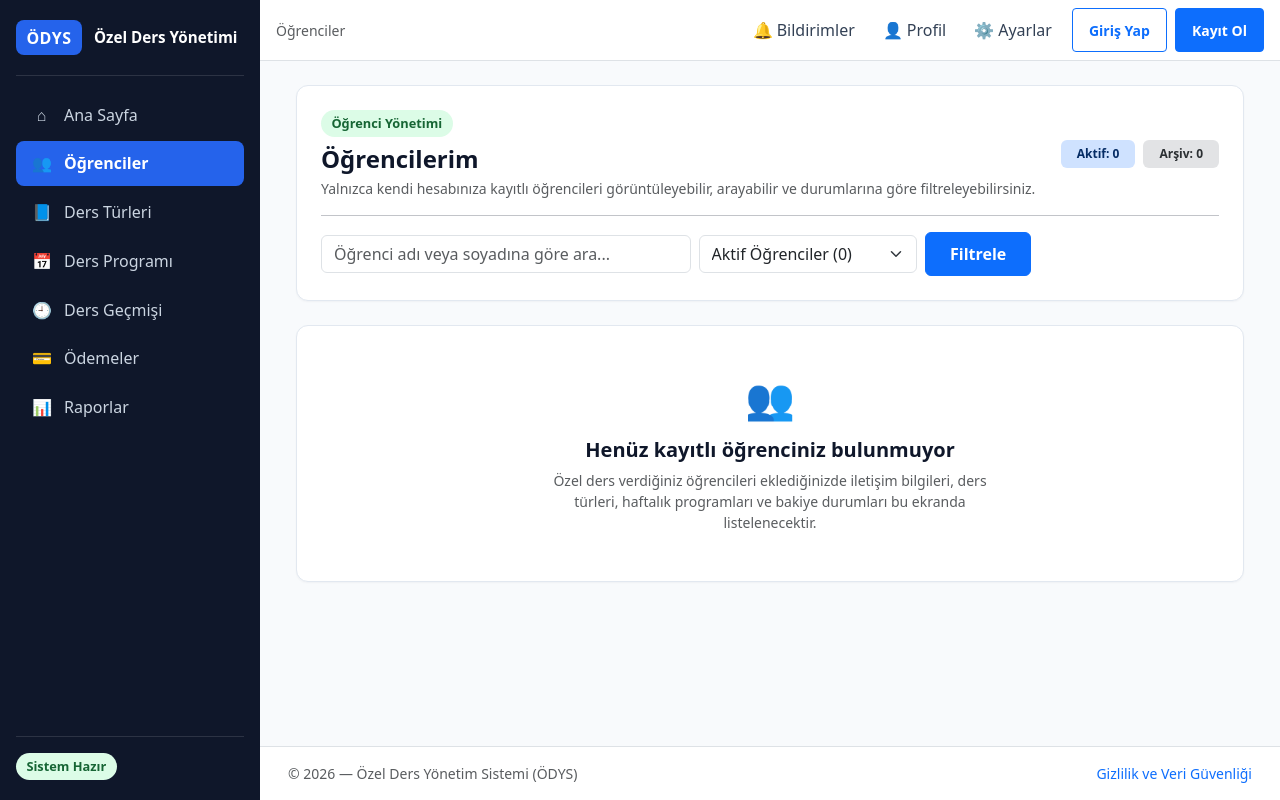
After one commit to ArdaKeskekoglu/Ozel_Ders_Yonetim_Sistemi_-ODYS-, an ASP.NET Core app: template src/OzelDers.Web/Views/Students/Index.cshtml in a window 1280 px wide. The commit adds this page. Run offline with ASP.NET Core 8, Linux system fonts and the light colour scheme; the template is opened without the code that fills it, so the values that code supplies are empty; style sheets or scripts are compiled from the project's sources.

Commit message:
feat(phase-11): implement teacher-isolated student list, search, status filter and empty states

```diff
--- a/src/OzelDers.Web/Program.cs
+++ b/src/OzelDers.Web/Program.cs
@@ -48,6 +48,7 @@ builder.Services.AddScoped<ISystemInfoService, SystemInfoService>();
 builder.Services.AddScoped<INavigationService, NavigationService>();
 builder.Services.AddScoped<ITeacherAccountService, TeacherAccountService>();
 builder.Services.AddScoped<ICurrentTeacherService, CurrentTeacherService>();
+builder.Services.AddScoped<IStudentService, StudentService>();
 
 var app = builder.Build();
 
--- /dev/null
+++ b/src/OzelDers.Web/Views/Students/Index.cshtml
@@ -0,0 +1,141 @@
+@model StudentListFilterViewModel
+@{
+    ViewData["Title"] = "Öğrenciler";
+}
+
+<section class="odys-card p-4 mb-4">
+    <div class="d-flex flex-column flex-md-row justify-content-between align-items-start align-items-md-center gap-3">
+        <div>
+            <span class="odys-status-pill odys-status-active mb-2">Öğrenci Yönetimi</span>
+            <h1 class="h4 fw-bold mb-1">Öğrencilerim</h1>
+            <p class="small text-muted mb-0">
+                Yalnızca kendi hesabınıza kayıtlı öğrencileri görüntüleyebilir, arayabilir ve durumlarına göre filtreleyebilirsiniz.
+            </p>
+        </div>
+        <div class="d-flex align-items-center gap-2">
+            <span class="badge bg-primary-subtle text-primary-emphasis px-3 py-2">
+                Aktif: @Model.ActiveCount
+            </span>
+            <span class="badge bg-secondary-subtle text-secondary-emphasis px-3 py-2">
+                Arşiv: @Model.ArchivedCount
+            </span>
+        </div>
+    </div>
+
+    <hr class="my-3" />
+
+    <!-- Arama ve Durum Filtresi -->
+    <form asp-controller="Students" asp-action="Index" method="get" class="row g-2 align-items-center">
+        <div class="col-12 col-md-6 col-lg-5">
+            <label for="searchTerm" class="visually-hidden">Öğrenci Ara</label>
+            <input type="search"
+                   id="searchTerm"
+                   name="searchTerm"
+                   value="@Model.SearchTerm"
+                   class="form-control"
+                   placeholder="Öğrenci adı veya soyadına göre ara..." />
+        </div>
+
+        <div class="col-12 col-sm-6 col-md-3 col-lg-3">
+            <label for="status" class="visually-hidden">Durum Filtresi</label>
+            <select id="status" name="status" class="form-select">
+                <option value="@StudentStatusFilter.Active" selected="@(Model.Status == StudentStatusFilter.Active)">
+                    Aktif Öğrenciler (@Model.ActiveCount)
+                </option>
+                <option value="@StudentStatusFilter.Archived" selected="@(Model.Status == StudentStatusFilter.Archived)">
+                    Arşivlenenler (@Model.ArchivedCount)
+                </option>
+                <option value="@StudentStatusFilter.All" selected="@(Model.Status == StudentStatusFilter.All)">
+                    Tümü (@Model.TotalCount)
+                </option>
+            </select>
+        </div>
+
+        <div class="col-12 col-sm-6 col-md-3 col-lg-4 d-flex gap-2">
+            <button type="submit" class="btn btn-primary odys-touch-target px-4 fw-semibold">
+                Filtrele
+            </button>
+            @if (!string.IsNullOrWhiteSpace(Model.SearchTerm) || Model.Status != StudentStatusFilter.Active)
+            {
+                <a class="btn btn-outline-secondary odys-touch-target px-3"
+                   asp-controller="Students"
+                   asp-action="Index">
+                    Sıfırla
+                </a>
+            }
+        </div>
+    </form>
+</section>
+
+@if (!Model.HasAnyStudents)
+{
+    <!-- Boş Durum (Empty State): Henüz hiç öğrenci eklenmemiş -->
+    <section class="odys-card p-5 text-center" aria-label="Boş Öğrenci Listesi">
+        <div class="display-6 mb-3" aria-hidden="true">👥</div>
+        <h2 class="h5 fw-bold mb-2">Henüz kayıtlı öğrenciniz bulunmuyor</h2>
+        <p class="text-muted small mx-auto mb-0" style="max-width: 480px;">
+            Özel ders verdiğiniz öğrencileri eklediğinizde iletişim bilgileri, ders türleri, haftalık programları ve bakiye durumları bu ekranda listelenecektir.
+        </p>
+    </section>
+}
+else if (!Model.HasFilteredResults)
+{
+    <!-- Filtre / Arama Sonucu Boş Durum -->
+    <section class="odys-card p-5 text-center" aria-label="Filtre Sonucu Bulunamadı">
+        <h2 class="h5 fw-bold mb-2">Arama veya filtre kriterlerine uygun öğrenci bulunamadı</h2>
+        <p class="text-muted small mb-3">
+            Farklı bir isimle arama yapabilir veya durum filtresini değiştirebilirsiniz.
+        </p>
+        <a class="btn btn-outline-primary odys-touch-target px-4 fw-semibold"
+           asp-controller="Students"
+           asp-action="Index">
+            Tüm Aktif Öğrencileri Göster
+        </a>
+    </section>
+}
+else
+{
+    <!-- Öğrenci Listesi Tablosu -->
+    <section class="odys-card overflow-hidden" aria-label="Öğrenci Listesi">
+        <div class="table-responsive">
+            <table class="table table-hover align-middle mb-0">
+                <thead class="table-light">
+                    <tr>
+                        <th scope="col" class="ps-4">Ad Soyad</th>
+                        <th scope="col">Telefon</th>
+                        <th scope="col">E-posta</th>
+                        <th scope="col">Durum</th>
+                        <th scope="col" class="pe-4">Not Özeti</th>
+                    </tr>
+                </thead>
+                <tbody>
+                    @foreach (var student in Model.Students)
+                    {
+                        <tr>
+                            <td class="ps-4 fw-semibold">@student.FullName</td>
+                            <td>@(string.IsNullOrWhiteSpace(student.PhoneNumber) ? "—" : student.PhoneNumber)</td>
+                            <td>@(string.IsNullOrWhiteSpace(student.Email) ? "—" : student.Email)</td>
+                            <td>
+                                @if (student.IsArchived)
+                                {
+                                    <span class="badge bg-secondary-subtle text-secondary-emphasis rounded-pill px-3 py-1">
+                                        Arşivlendi
+                                    </span>
+                                }
+                                else
+                                {
+                                    <span class="odys-status-pill odys-status-active">
+                                        Aktif
+                                    </span>
+                                }
+                            </td>
+                            <td class="pe-4 text-muted small">
+                                @(string.IsNullOrWhiteSpace(student.Notes) ? "—" : student.Notes)
+                            </td>
+                        </tr>
+                    }
+                </tbody>
+            </table>
+        </div>
+    </section>
+}
--- a/src/OzelDers.Web/Views/_ViewImports.cshtml
+++ b/src/OzelDers.Web/Views/_ViewImports.cshtml
@@ -3,5 +3,6 @@
 @using OzelDers.Web.ViewModels.Home
 @using OzelDers.Web.ViewModels.Navigation
 @using OzelDers.Web.ViewModels.Account
+@using OzelDers.Web.ViewModels.Students
 @using OzelDers.Web.Services.Abstractions
 @addTagHelper *, Microsoft.AspNetCore.Mvc.TagHelpers
```
Also changed, not shown: src/OzelDers.Web/Controllers/StudentsController.cs (added, +37 -0 lines), src/OzelDers.Web/Services/Abstractions/IStudentService.cs (added, +15 -0 lines), src/OzelDers.Web/Services/StudentService.cs (added, +83 -0 lines), src/OzelDers.Web/ViewModels/Students/StudentListFilterViewModel.cs (added, +23 -0 lines), src/OzelDers.Web/ViewModels/Students/StudentListItemViewModel.cs (added, +17 -0 lines), tests/OzelDers.UnitTests/StudentListServiceTests.cs (added, +92 -0 lines).
